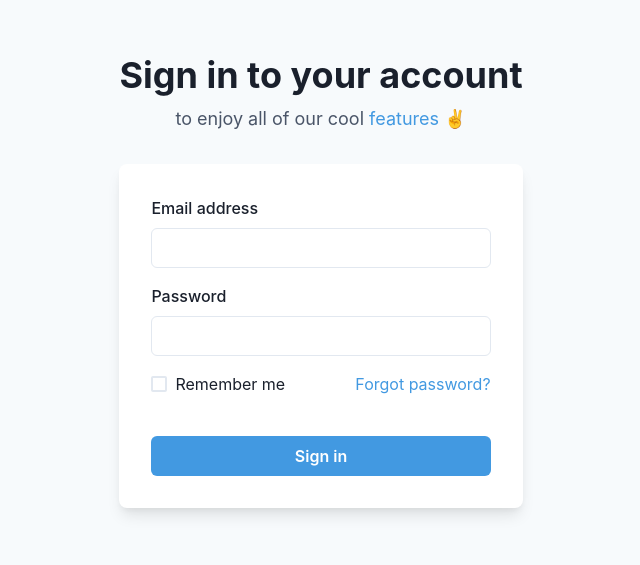
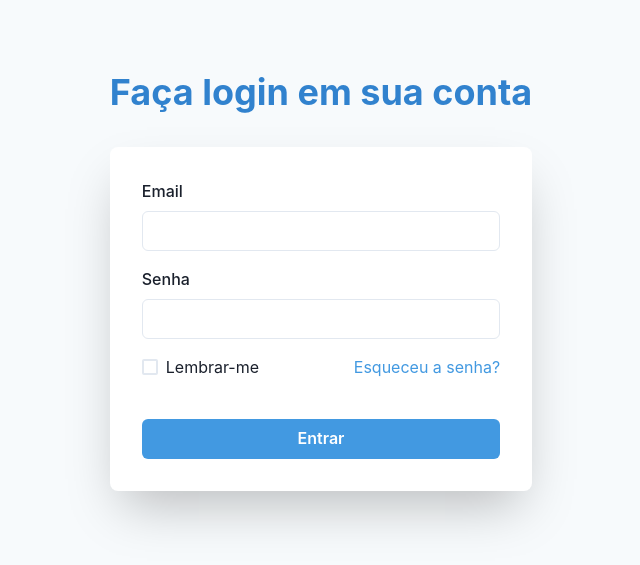
Before and after one commit to eder0782/gestao_projetos, a Next.js app: page /login in a window 1280 px wide. Shown: the part 119-684 px from the top of the page, without its empty margins (319-959 px from the left). Built offline with nearby package versions, Linux system fonts and the light colour scheme.

Commit message:
processo de login criado e funcionando

```diff
--- a/package.json
+++ b/package.json
@@ -25,6 +25,7 @@
     "next": "13.1.6",
     "react": "18.2.0",
     "react-dom": "18.2.0",
+    "react-firebase-hooks": "^5.1.1",
     "react-icons": "^4.7.1",
     "styled-components": "^5.3.6"
   },
--- a/src/pages/_app.js
+++ b/src/pages/_app.js
@@ -1,16 +1,19 @@
 import { ChakraProvider } from "@chakra-ui/react";
-
-
+import ContextLogin from "@/services/contextLogin";
+import { useState } from "react";
 
 function MyApp({ Component, pageProps }) {
+  const [logado, setLogado] = useState(0);
   return (
     <ChakraProvider>
-      <Component {...pageProps} />
+      <ContextLogin.Provider value={[logado, setLogado]}>
+        <Component {...pageProps} />
+      </ContextLogin.Provider>
     </ChakraProvider>
-  )
+  );
 }
 
-export default MyApp
+export default MyApp;
 
 // import { ChakraBaseProvider, extendBaseTheme } from '@chakra-ui/react'
 // // `@chakra-ui/theme` is a part of the base install with `@chakra-ui/react`
--- a/src/pages/login.js
+++ b/src/pages/login.js
@@ -11,51 +11,117 @@ import {
   Heading,
   Text,
   useColorModeValue,
-  } from '@chakra-ui/react';
+} from "@chakra-ui/react";
+import { auth } from "@/services/firebase";
+import { useSignInWithEmailAndPassword } from "react-firebase-hooks/auth";
+import { useState, useEffect, useContext } from "react";
+import ContextLogin from "@/services/contextLogin";
+import { useRouter } from "next/router";
 
 export default function SimpleCard() {
+  const [logado, setLogado] = useContext(ContextLogin);
+  const [email, setEmail] = useState("");
+  const [password, setPassword] = useState("");
+  const router = useRouter();
+  const [signInWithEmailAndPassword, user, loading, error] =
+    useSignInWithEmailAndPassword(auth);
+  const autentiCar = () => {
+    if (email !== "" && password !== "") {
+      signInWithEmailAndPassword(email, password);
+    }
+  };
+
+   useEffect(() => {
+     if (logado !== 0) {
+       router.replace("/projetos");
+     }
+   }, [logado]);
+
+   useEffect(() => {
+     // if (logado !== 0) {
+     //   router.replace("/projetos");
+     // }
+     console.log(logado);
+   }, [logado]);
+
+  if (error) {
+    return (
+      <div>
+        <p>Error: {error.message}</p>
+      </div>
+    );
+  }
+  if (loading) {
+    return <p>Loading...</p>;
+  }
+  if (user) {
+    setLogado(true);
+    // console.log(logado);
+    // router.replace("/projetos");
+  }
+
+  // useEffect(() => {
+  //   // if (logado !== 0) {
+  //   //   router.replace("/projetos");
+  //   // }
+  //   console.log(logado);
+  // }, []);
+
   return (
     <Flex
-        minH={'100vh'}
-        align={'center'}
-        justify={'center'}
-        bg={useColorModeValue('gray.50', 'gray.800')}>
-        <Stack spacing={8} mx={'auto'} maxW={'lg'} py={12} px={6}>
-          <Stack align={'center'}>
-            <Heading fontSize={'4xl'}>Sign in to your account</Heading>
-            <Text fontSize={'lg'} color={'gray.600'}>
-              to enjoy all of our cool <Link color={'blue.400'}>features</Link> ✌️
-            </Text>
+      minH={"100vh"}
+      align={"center"}
+      justify={"center"}
+      bg={useColorModeValue("gray.50", "gray.800")}
+    >
+      <Stack spacing={8} mx={"auto"} maxW={"lg"} py={12} px={6}>
+        <Stack align={"center"}>
+          <Heading color={'blue.500'} fontSize={"4xl"}>Faça login em sua conta</Heading>
+          {/* <Text fontSize={"lg"} color={"gray.600"}>
+            to enjoy all of our cool <Link color={"blue.400"}>features</Link> ✌️
+          </Text> */}
         </Stack>
         <Box
-            rounded={'lg'}
-            bg={useColorModeValue('white', 'gray.700')}
-            boxShadow={'lg'}
-            p={8}>
+          rounded={"lg"}
+          bg={useColorModeValue("white", "gray.700")}
+          boxShadow={"2xl"}
+          p={8}
+        >
           <Stack spacing={4}>
             <FormControl id="email">
-                <FormLabel>Email address</FormLabel>
-                <Input type="email" />
+              <FormLabel>Email</FormLabel>
+              <Input
+                value={email}
+                onChange={(e) => setEmail(e.target.value)}
+                type="email"
+              />
             </FormControl>
             <FormControl id="password">
-                <FormLabel>Password</FormLabel>
-                <Input type="password" />
+              <FormLabel>Senha</FormLabel>
+              <Input
+                value={password}
+                onChange={(e) => setPassword(e.target.value)}
+                type="password"
+              />
             </FormControl>
             <Stack spacing={10}>
               <Stack
-                  direction={{ base: 'column', sm: 'row' }}
-                  align={'start'}
-                  justify={'space-between'}>
-                  <Checkbox>Remember me</Checkbox>
-                  <Link color={'blue.400'}>Forgot password?</Link>
+                direction={{ base: "column", sm: "row" }}
+                align={"start"}
+                justify={"space-between"}
+              >
+                <Checkbox>Lembrar-me</Checkbox>
+                <Link color={"blue.400"}>Esqueceu a senha?</Link>
               </Stack>
               <Button
-                  bg={'blue.400'}
-                  color={'white'}
+                onClick={autentiCar}
+                bg={"blue.400"}
+                color={"white"}
                 _hover={{
-                    bg: 'blue.500',
-                  }}>
-                  Sign in
+                  bg: "blue.500",
+                }}
+              >
+                Entrar
               </Button>
             </Stack>
           </Stack>
--- /dev/null
+++ b/src/services/contextLogin.js
@@ -0,0 +1,5 @@
+import React, { createContext } from "react";
+
+const ContextLogin = createContext([false, () => {}]);
+
+export default ContextLogin;
--- a/src/services/firebase.js
+++ b/src/services/firebase.js
@@ -1,7 +1,7 @@
 import { initializeApp } from "firebase/app";
 import { getDatabase } from "firebase/database";
 import { getStorage } from "firebase/storage";
-
+import {getAuth} from 'firebase/auth'
 // For Firebase JS SDK v7.20.0 and later, measurementId is optional
 const firebaseConfig = {
   apiKey: "AIzaSyD_UTJmv-LKgquiS2Yw1ee1btDsL6DR9Yw",
@@ -21,5 +21,6 @@ const database = getDatabase(app);
 const db_name = process.env.NEXT_PUBLIC_DB_NAME;
 const storage = getStorage(app);
 const storage_name = process.env.NEXT_PUBLIC_STORAGE_NAME;
+const auth = getAuth(app)
 
-export { database, db_name, storage, storage_name };
+export { database, db_name, storage, storage_name, auth };
```
Also changed, not shown: src/pages/index.js (+11 -2 lines), src/pages/lancamentos/[id].js (+21 -7 lines), src/pages/projetos.js (+23 -12 lines), 1 other file (tests, documents, lock files or other folders). Lines whose indentation alone changed are shown as unchanged.
